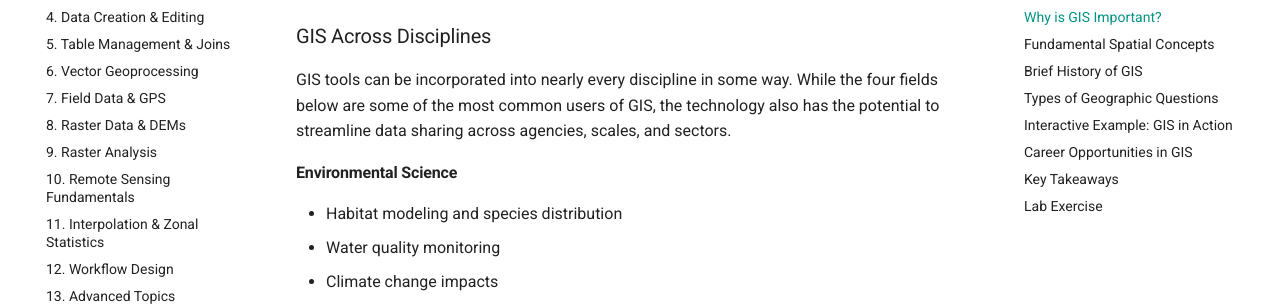
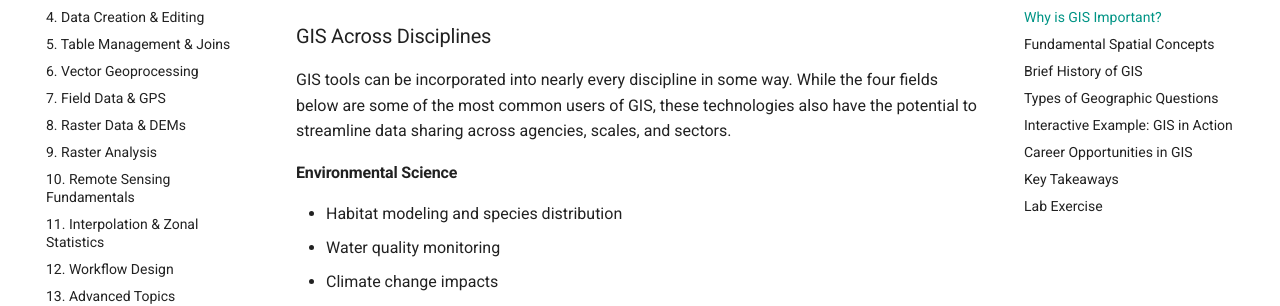
Before and after one commit to kashingtonDC/CPGIS, an MkDocs documentation site: the page built from docs/topics/01-what-is-gis.md, in a window 1280 px wide and 900 px high, scrolled down 3399 px. Shown: the part 190-496 px from the top of the window. Built offline with MkDocs 1.6.1 and Material for MkDocs 9.7.7, drawn with Linux system fonts in a browser that asks for light colours; comment, search, counter and statistics services are not loaded.

Commit message:
Updated the intro to "GIS Across Disciplines"

```diff
--- a/docs/topics/01-what-is-gis.md
+++ b/docs/topics/01-what-is-gis.md
@@ -137,7 +137,7 @@ You interact with GIS more than you might think:
 
 #### GIS Across Disciplines { .look-h3 }
 
-GIS tools can be incorporated into nearly every discipline in some way. While the four fields below are some of the most common users of GIS, the technology also has the potential to streamline data sharing across agencies, scales, and sectors.
+GIS tools can be incorporated into nearly every discipline in some way. While the four fields below are some of the most common users of GIS, these technologies also have the potential to streamline data sharing across agencies, scales, and sectors.
 
 #### Environmental Science
 - Habitat modeling and species distribution
```
